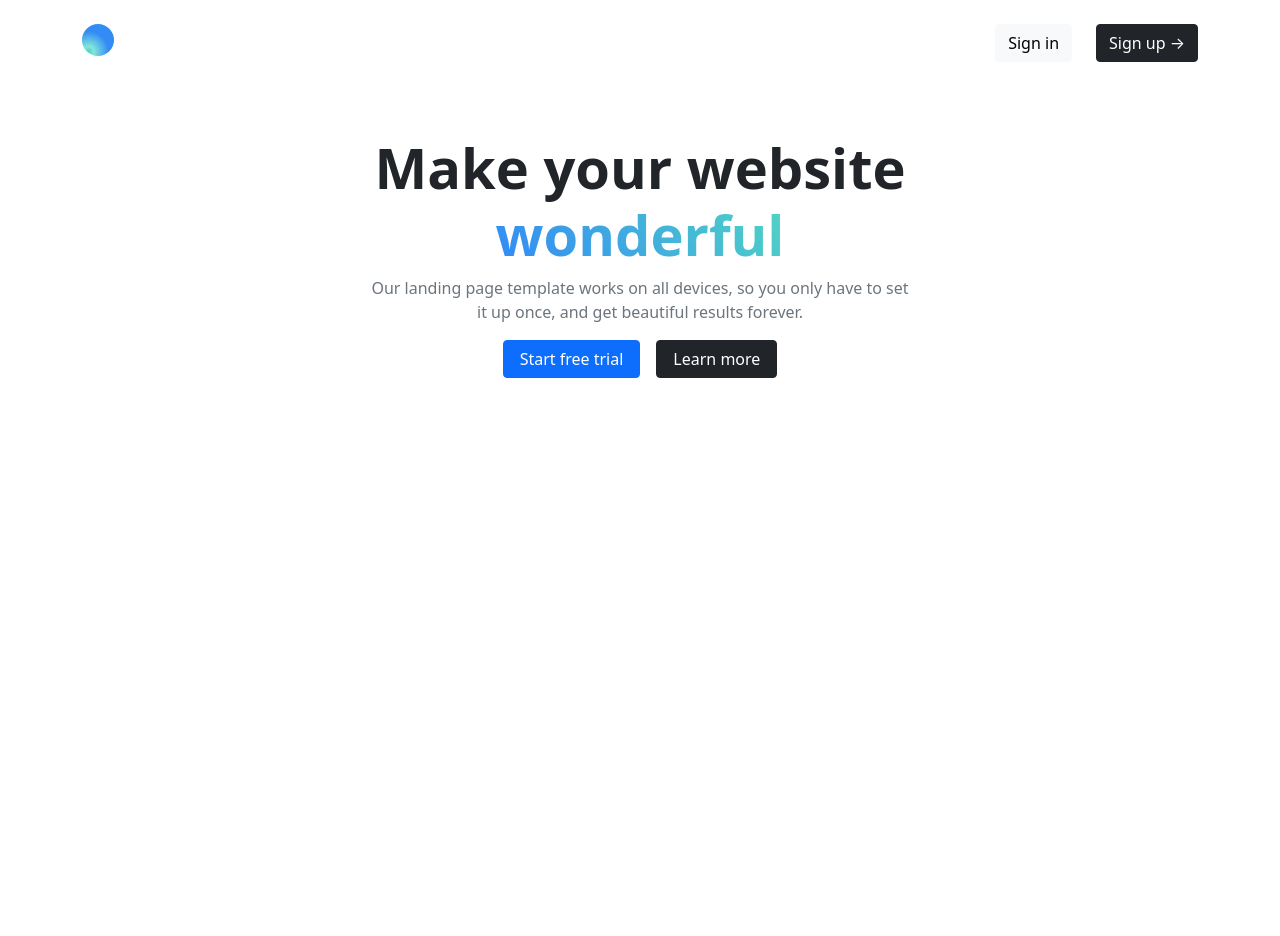
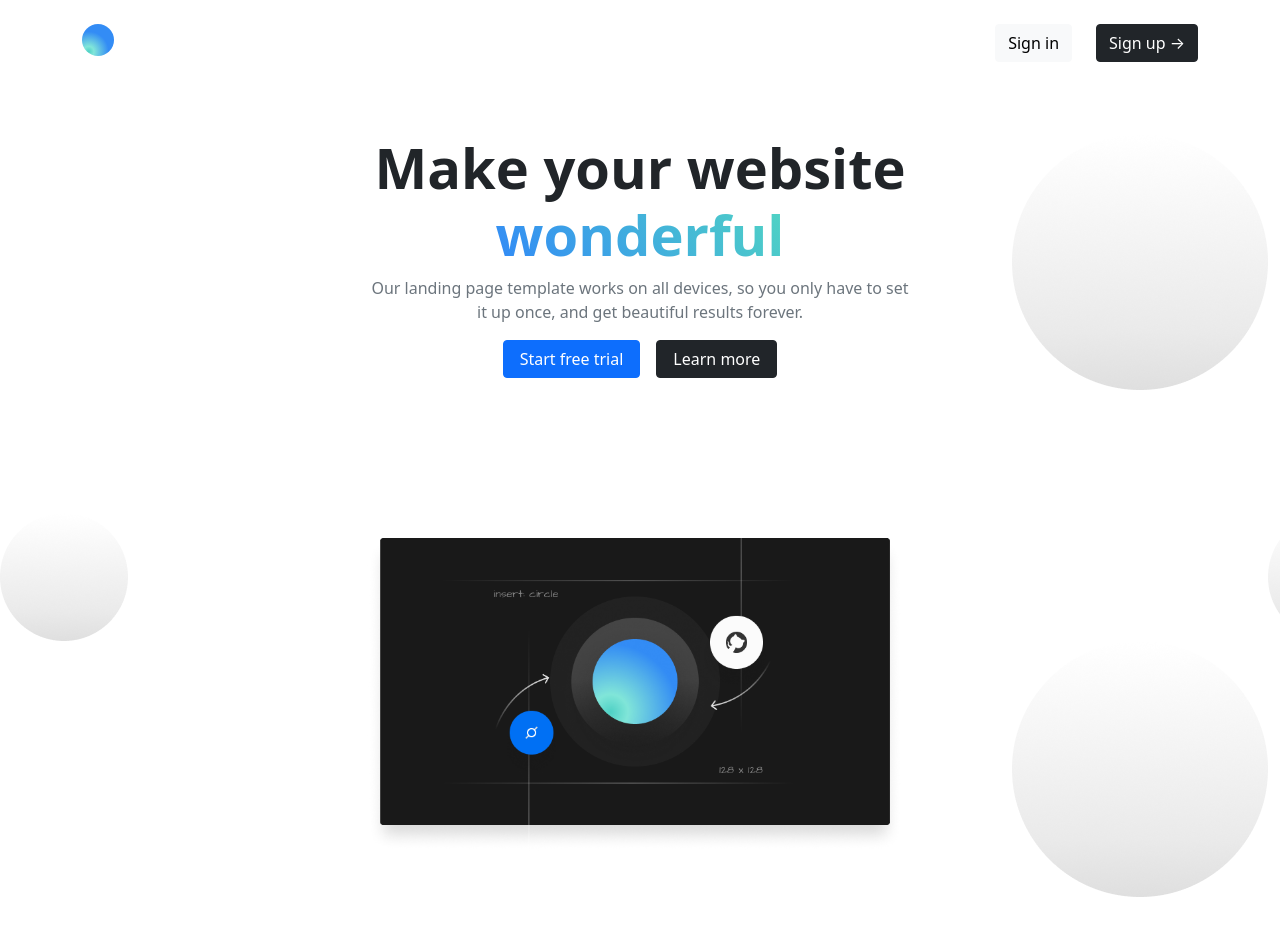
Before and after one commit to Samuelcodingg/challenge-induccion, a React (Create React App) app: page / in a window 1280 px wide. Shown: the top 936 px of the page. Before the commit the page ends 800 px from the top, so only its background shows below. Built offline with nearby package versions, Linux system fonts and the light colour scheme.

Commit message:
layouting firs sectino done

```diff
--- a/src/components/homepage/HomePage.js
+++ b/src/components/homepage/HomePage.js
@@ -1,12 +1,14 @@
 import React from 'react';
 import { Navbar } from '../ui/Navbar';
+
+import ilustration from './Illustration.png';
 
 export const HomePage = () => {
   return (
     <div>
         <Navbar />
 
-        <div className='mt-5'>
+        <div className='mt-5 bg-shapes'>
             <div className="container">
                 <div className="row">
                     <div className='col-md-6 mx-auto'>
@@ -25,6 +27,9 @@ export const HomePage = () => {
                                     Learn more
                                 </button>
                             </div>
+                            <div>
+                                <img src={ilustration} alt='illustration' className='img-fluid' />
+                            </div>
                         </div>
 
                     </div>
--- a/src/index.css
+++ b/src/index.css
@@ -27,3 +27,7 @@
   -webkit-background-clip: text;
   -webkit-text-fill-color: transparent;
 }
+
+.bg-shapes {
+  background-image: url('./components/homepage/bg-shapes.png');
+}
```
Also changed, not shown: src/components/homepage/Illustration.png (added), src/components/homepage/bg-shapes.png (added).
